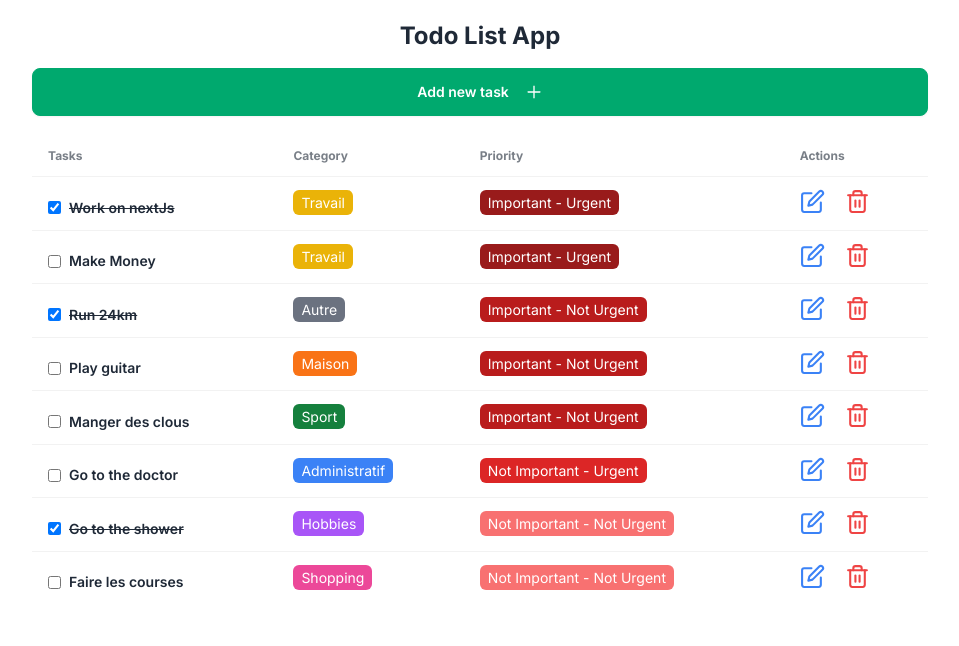
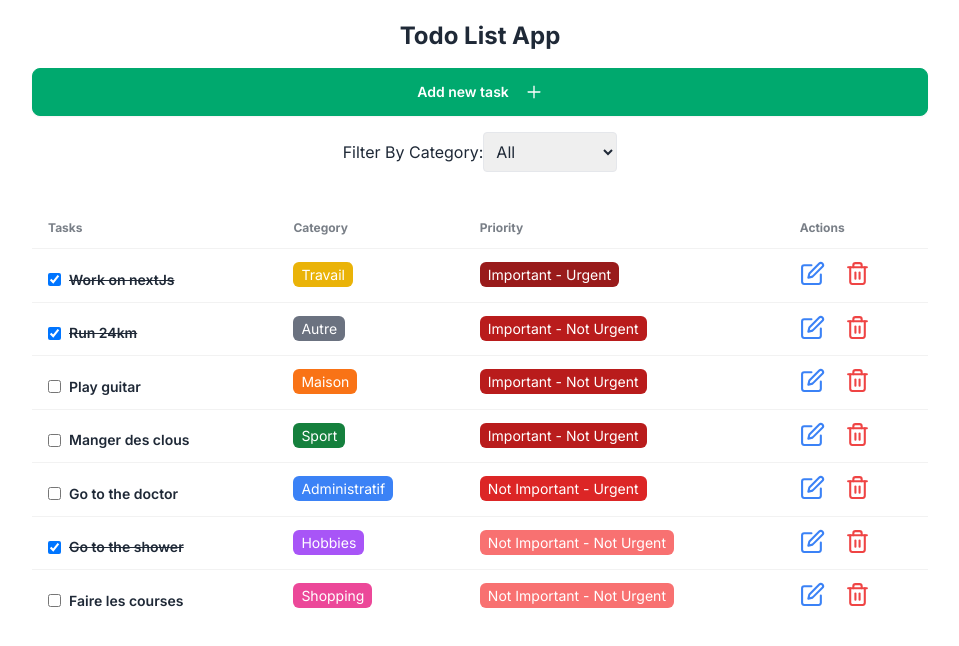
Before and after one commit to Itabghazouani/next-exercise-todo-list, a Next.js app: page / in a window 1280 px wide. Shown: the top 646 px of the page, without its empty margins (160-1119 px from the left). Built offline with nearby package versions, Linux system fonts and the light colour scheme; data requests are answered from the project's data file.

Commit message:
Working on the categoryFilter

```diff
--- a/data/todos.json
+++ b/data/todos.json
@@ -48,13 +48,6 @@
       "category": "Shopping",
       "priority": "Not Important - Not Urgent",
       "completed": false
-    },
-    {
-      "id": "23f0efc6-49a5-4b52-82f0-e7e5baa7a20c",
-      "desc": "Make Money",
-      "category": "Travail",
-      "priority": "Important - Urgent",
-      "completed": false
     }
   ]
 }
--- /dev/null
+++ b/src/app/components/CategoryFilter.tsx
@@ -0,0 +1,27 @@
+"use client"
+
+import { CATEGORIES } from '@/constants'
+import React from 'react'
+
+const CategoryFilter = () => {
+
+  return (
+    <div className='mb-4'>
+      <label htmlFor="CategoryFilter">
+        Filter By Category:
+      </label>
+      <select
+        id="CategoryFilter"
+        className='border p-2 rounded'>
+        <option value="">All</option>
+        {CATEGORIES.map(category => (
+          <option key={category} value={category}>
+            {category}
+          </option>
+        ))}
+        </select>
+    </div>
+  )
+}
+
+export default CategoryFilter
--- a/src/app/page.tsx
+++ b/src/app/page.tsx
@@ -2,20 +2,25 @@
 import { PRIORITY_ORDER } from "@/constants";
 import { getAllTodos } from "../../api";
 import { AddTask, TodoList } from "./components";
+import CategoryFilter from "./components/CategoryFilter";
 
 
-export default async function Home() {
+const Home = async () => {
   const tasks = await getAllTodos();
 
   const sortedTasks = tasks.sort((a, b) => PRIORITY_ORDER[a.priority] - PRIORITY_ORDER[b.priority])
   ;
+
   return (
     <main className='max-w-4xl mx-auto mt-4'>
       <div className='text-center my-5 flex flex-col gap-4'>
         <h1 className='text-2xl font-bold'>Todo List App</h1>
         <AddTask />
+        <CategoryFilter />
       </div>
       <TodoList tasks={sortedTasks} />
     </main>
   );
 }
+
+export default Home;
```
